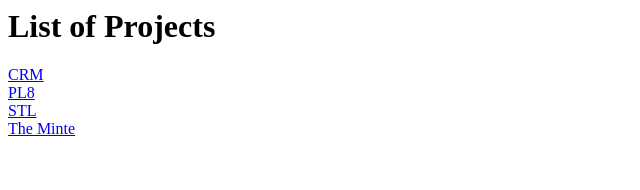
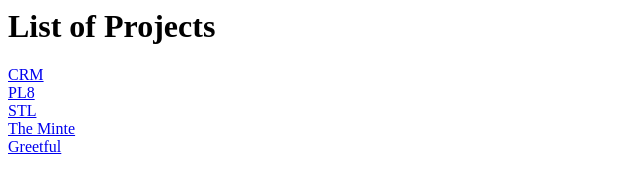
Before and after one commit to michzio/michzio.github.io, a plain HTML site: page index.html in a window 1280 px wide. Shown: the full height of the page, 0-640 px from the left. Drawn offline with Linux system fonts and the light colour scheme.

Commit message:
update index.html

```diff
--- a/index.html
+++ b/index.html
@@ -12,5 +12,5 @@
 <a href="https://apps.apple.com/us/app/the-minte/id1406697261">The Minte</a>
 <br />
 
-<a href="./greetful/index.html"></a>
+<a href="./greetful/index.html">Greetful</a>
 <br />
```
